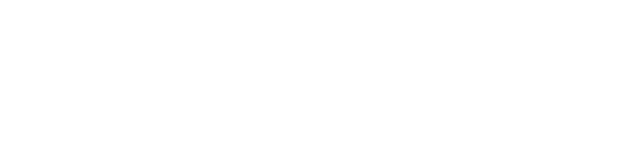
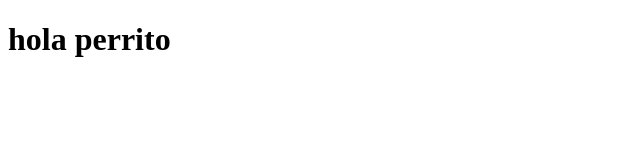
Before and after one commit to nicolasegpla/w, a plain HTML site: page index.html in a window 1280 px wide. Shown: the whole page, without its empty margins (0-640 px from the left). Drawn offline with Linux system fonts and the light colour scheme.

Commit message:
first commit 2

```diff
--- a/index.html
+++ b/index.html
@@ -7,6 +7,6 @@
     <title>Document</title>
 </head>
 <body>
-
+    <h1>hola perrito</h1>
 </body>
 </html>
```
